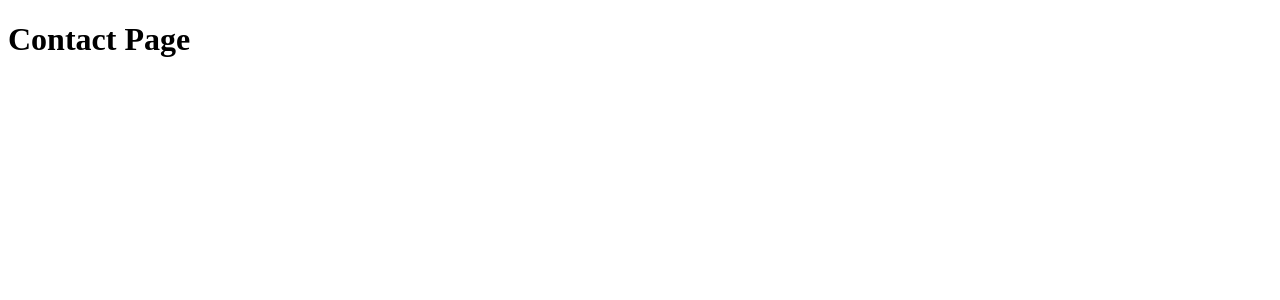
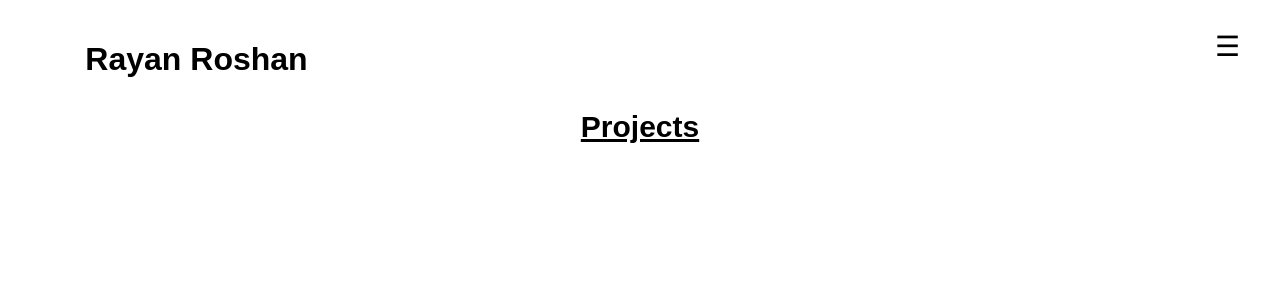
Before and after one commit to Rayan-Roshan21/Rayan_Roshan_website, a React (Vite) app in the folder Rayan_Roshan_Website/: page /projects in a window 1280 px wide. Shown: the top 300 px of the page. Built offline with nearby package versions, Linux system fonts and the light colour scheme.

Commit message:
Made adjustments with the title.

```diff
--- a/Rayan_Roshan_Website/src/Components/Copyright_title/Copyright_title.css
+++ b/Rayan_Roshan_Website/src/Components/Copyright_title/Copyright_title.css
@@ -1,10 +1,10 @@
 .Copyright-title {
+    position: fixed;
+    bottom: 10px;
     font-size: medium;
     color: gray;
     font-family: Arial, Helvetica, sans-serif;
     font-style: normal;
     text-align: center;
-    position: fixed;
-    bottom: 10px;
     width: 100%;
 }
--- a/Rayan_Roshan_Website/src/Components/name_title/name_title.css
+++ b/Rayan_Roshan_Website/src/Components/name_title/name_title.css
@@ -10,13 +10,13 @@
   color: inherit;
   cursor: pointer;
   transition: all 0.3s ease;
-  width: 50%
+  width: 50%;
 }
 
 .title-alt {
   position: fixed;
   top: 10px;
-  left: 15%;
+  left: 15.35%;
   transform: translateX(-50%);
   font-family: Arial, Helvetica, sans-serif;
   text-align: center;
@@ -25,9 +25,13 @@
   color: inherit;
   cursor: pointer;
   transition: all 0.3s ease;
-  width: 50%
+  width: 50%;
 }
 
 .title:hover {
   transform: translateX(-50%) scale(1.03);
 }
+
+.title-alt:hover {
+  transform: translateX(-50%) scale(1.03);
+}
--- a/Rayan_Roshan_Website/src/Pages/Projects.jsx
+++ b/Rayan_Roshan_Website/src/Pages/Projects.jsx
@@ -1,4 +1,17 @@
+import React from 'react';
+import Name_title from '../Components/Name_title/Name_title';
+import Sidebar from '../Components/Sidebar/Sidebar.jsx';
+import Copyright_title from '../Components/Copyright_title/Copyright_title.jsx';
+import '../Pages_CSS/Projects.css';
 function Projects() {
-  return <h1>Contact Page</h1>;
+  return (
+    <>
+    <div>
+      <Sidebar />
+      <Name_title />
+    </div>
+    <h2 className='Projects-title'>Projects</h2>
+    </>
+  );
 }
 export default Projects;
--- /dev/null
+++ b/Rayan_Roshan_Website/src/Pages_CSS/Projects.css
@@ -0,0 +1,11 @@
+.Projects-title {
+   position: relative;
+    margin-top: 110px;
+    left: 50%;
+    transform: translateX(-50%);
+    font-family: Arial, Helvetica, sans-serif;
+    text-align: center;
+    font-size: 30px;
+    z-index: 1200;
+    text-decoration: underline;
+}
```
